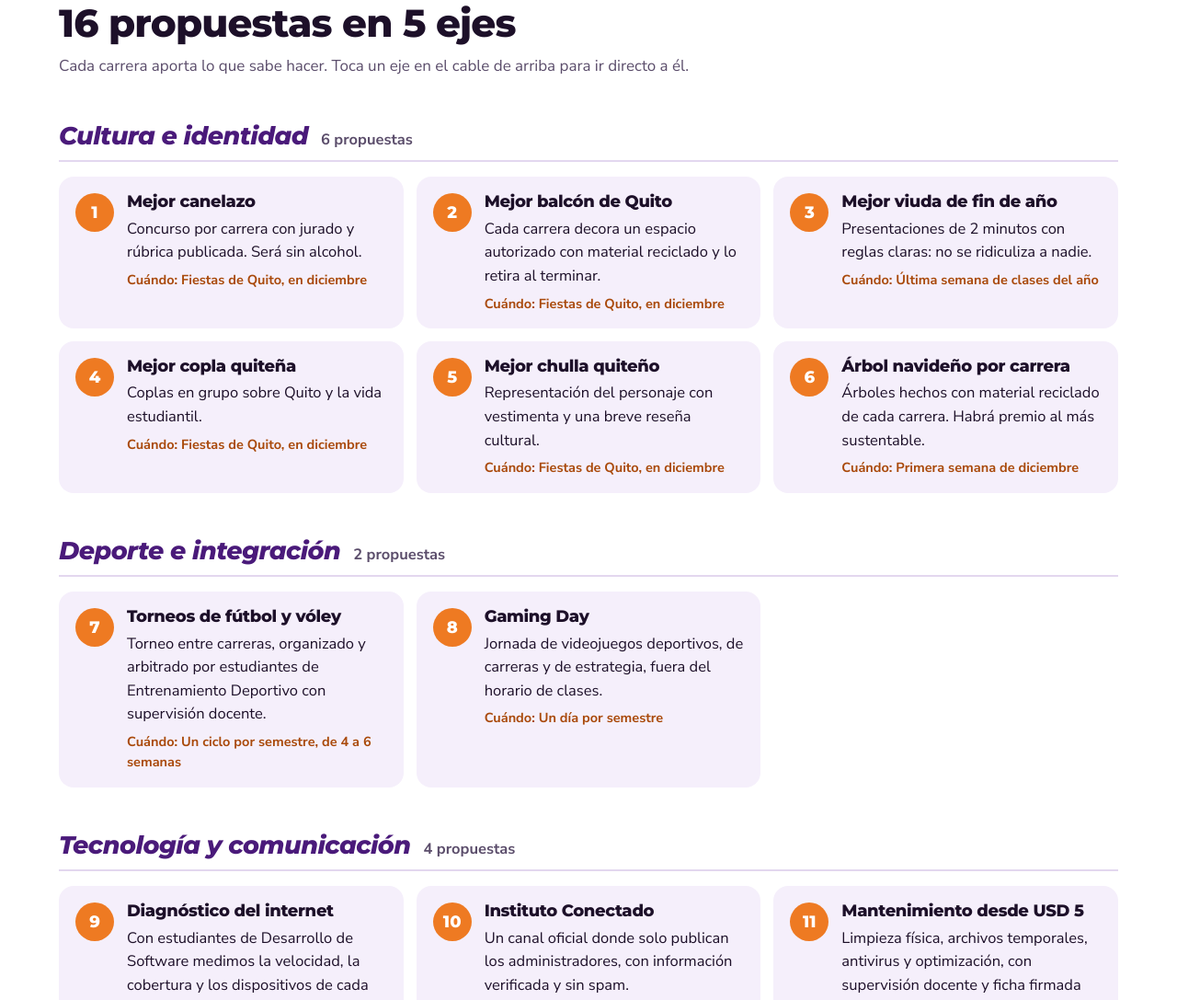
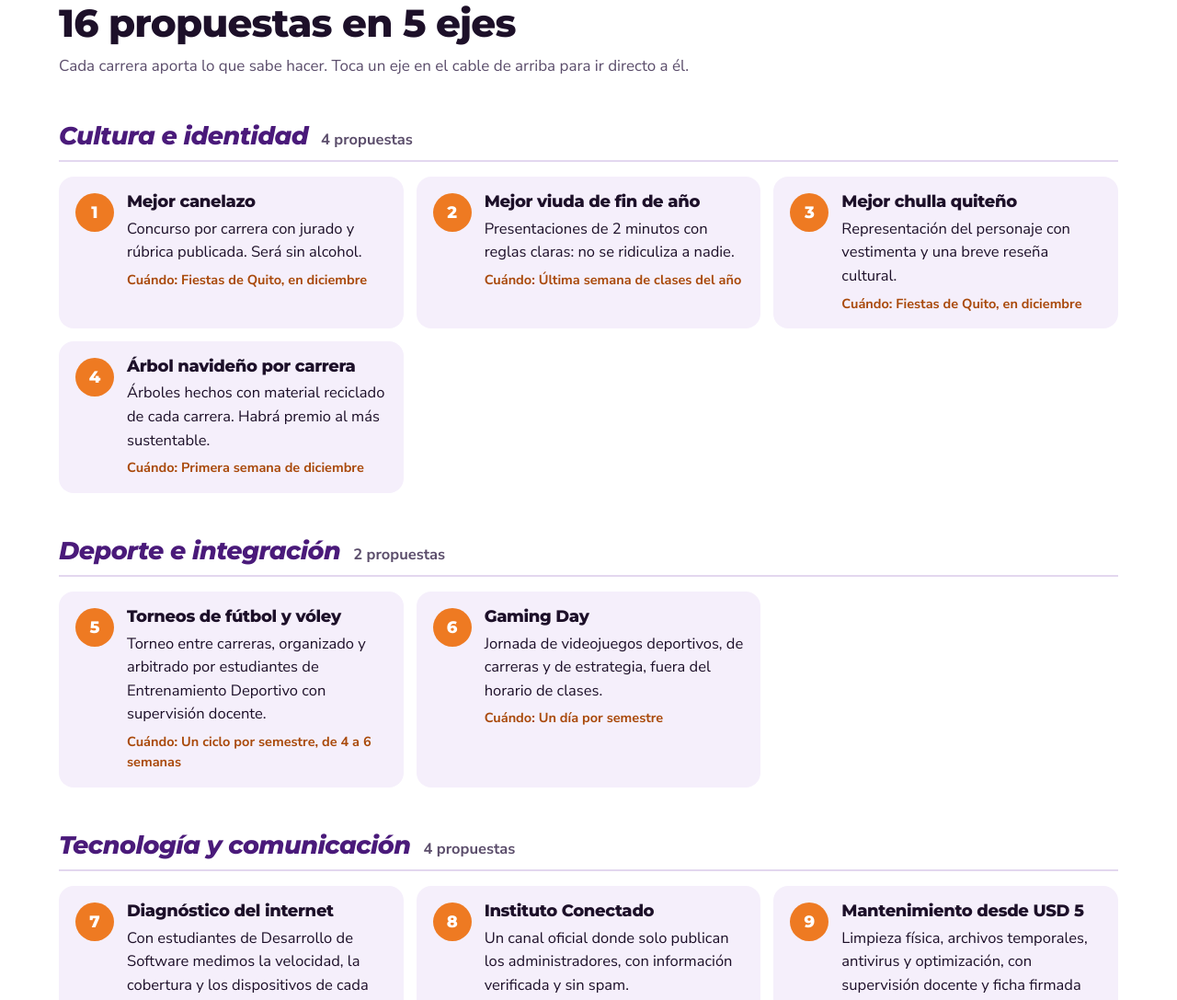
Before and after one commit to Ronaldtipan/lista2, a plain HTML site: page index.html in a window 1280 px wide. Shown: the part 1318-2405 px from the top of the page at 92% size. Drawn offline with Linux system fonts and the light colour scheme.

Commit message:
Update event details and add new proposals

```diff
--- a/index.html
+++ b/index.html
@@ -154,7 +154,7 @@ footer{text-align:left}
         <div><h3>Cada semana</h3><ul><li>Lunes: agenda de la semana en el canal oficial</li><li>Viernes: pesaje del reciclaje</li></ul></div>
         <div><h3>Cada mes</h3><ul><li>Informe del internet de los laboratorios</li><li>Informe de cuentas</li><li>Jornada de mantenimiento y diagnóstico</li><li>Sesión de fotos</li><li>Mercadito ISTPET</li></ul></div>
         <div><h3>Cada semestre</h3><ul><li>Torneos de fútbol y vóley</li><li>Gaming Day</li><li>Informe de gestión: lo cumplido y lo pendiente</li></ul></div>
-        <div><h3>En diciembre</h3><ul><li>Fiestas de Quito: canelazo, balcón, coplas y chulla</li><li>Árbol navideño por carrera</li><li>Viuda de fin de año</li></ul></div>
+        <div><h3>En diciembre</h3><ul><li>Fiestas de Quito: canelazo y chulla quiteño</li><li>Árbol navideño por carrera</li><li>Viuda de fin de año</li></ul></div>
       </div>
     </div>
   </section>
@@ -192,6 +192,7 @@ footer{text-align:left}
           <ul>
             <li><strong>Parqueadero de motos:</strong> haremos un conteo y recogeremos firmas para presentar la propuesta. La decisión es de las autoridades.</li>
             <li><strong>Mejoras del internet:</strong> les entregaremos los informes técnicos para que sepan qué mejorar. La inversión depende de la institución.</li>
+            <li><strong>Espacios de carga y puntos de reciclaje en el área verde:</strong> presentaremos una encuesta y una propuesta de ubicación para que las autoridades los aprueben.</li>
           </ul>
         </section>
       </div>
@@ -215,9 +216,7 @@ footer{text-align:left}
   const ejes = [
     {id:'cultura', name:'Cultura e identidad', short:'Cultura', items:[
       ['Mejor canelazo', 'Concurso por carrera con jurado y rúbrica publicada. Será sin alcohol.', 'Fiestas de Quito, en diciembre'],
-      ['Mejor balcón de Quito', 'Cada carrera decora un espacio autorizado con material reciclado y lo retira al terminar.', 'Fiestas de Quito, en diciembre'],
       ['Mejor viuda de fin de año', 'Presentaciones de 2 minutos con reglas claras: no se ridiculiza a nadie.', 'Última semana de clases del año'],
-      ['Mejor copla quiteña', 'Coplas en grupo sobre Quito y la vida estudiantil.', 'Fiestas de Quito, en diciembre'],
       ['Mejor chulla quiteño', 'Representación del personaje con vestimenta y una breve reseña cultural.', 'Fiestas de Quito, en diciembre'],
       ['Árbol navideño por carrera', 'Árboles hechos con material reciclado de cada carrera. Habrá premio al más sustentable.', 'Primera semana de diciembre']
     ]},
@@ -237,7 +236,9 @@ footer{text-align:left}
       ['Mercadito ISTPET', 'Feria de emprendimientos estudiantiles. El valor simbólico de cada puesto va al fondo estudiantil.', 'Una vez al mes']
     ]},
     {id:'gestion', name:'Gestión', short:'Gestión', items:[
-      ['Parqueadero de motos', 'Contaremos las motos de cada jornada y recogeremos firmas para proponer su ampliación a las autoridades.', 'Primer mes de gestión', 'Lo proponemos; la decisión es de las autoridades.']
+      ['Parqueadero de motos', 'Contaremos las motos de cada jornada y recogeremos firmas para proponer su ampliación a las autoridades.', 'Primer mes de gestión', 'Lo proponemos; la decisión es de las autoridades.'],
+      ['Espacios de carga en el área verde', 'Propondremos a las autoridades instalar puntos para cargar celulares y laptops en el área verde, con una encuesta de cuántos estudiantes los necesitan.', 'Primer mes de gestión', 'Lo proponemos; la decisión es de las autoridades.'],
+      ['Puntos de basura y reciclaje en el área verde', 'Propondremos a las autoridades ubicar puntos para separar la basura y el material reciclable en el área verde. Si lo aprueban, los armamos con tachos reutilizados y los mantenemos con turnos por carrera.', 'Primer mes de gestión', 'Necesita permiso de las autoridades.']
     ]}
   ];
 
```
